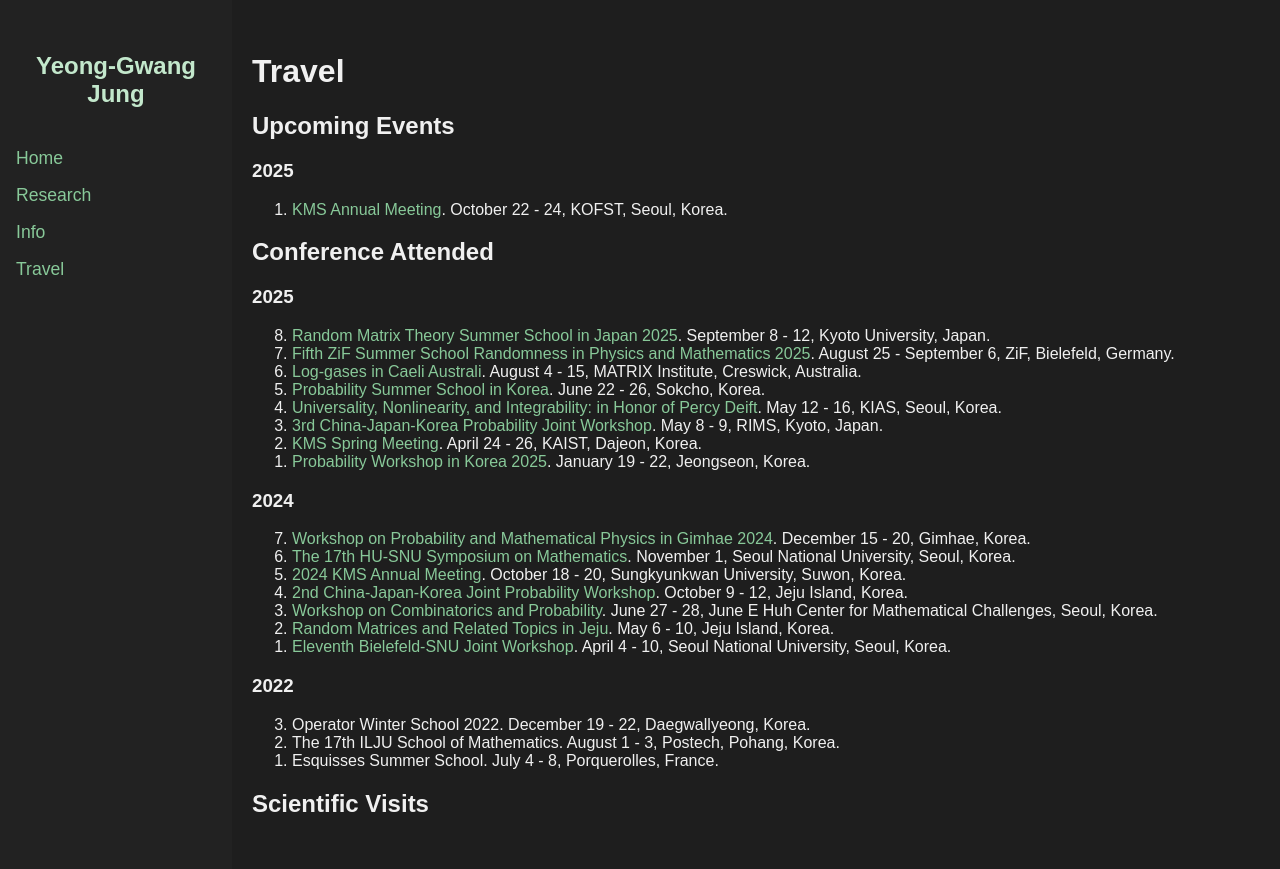
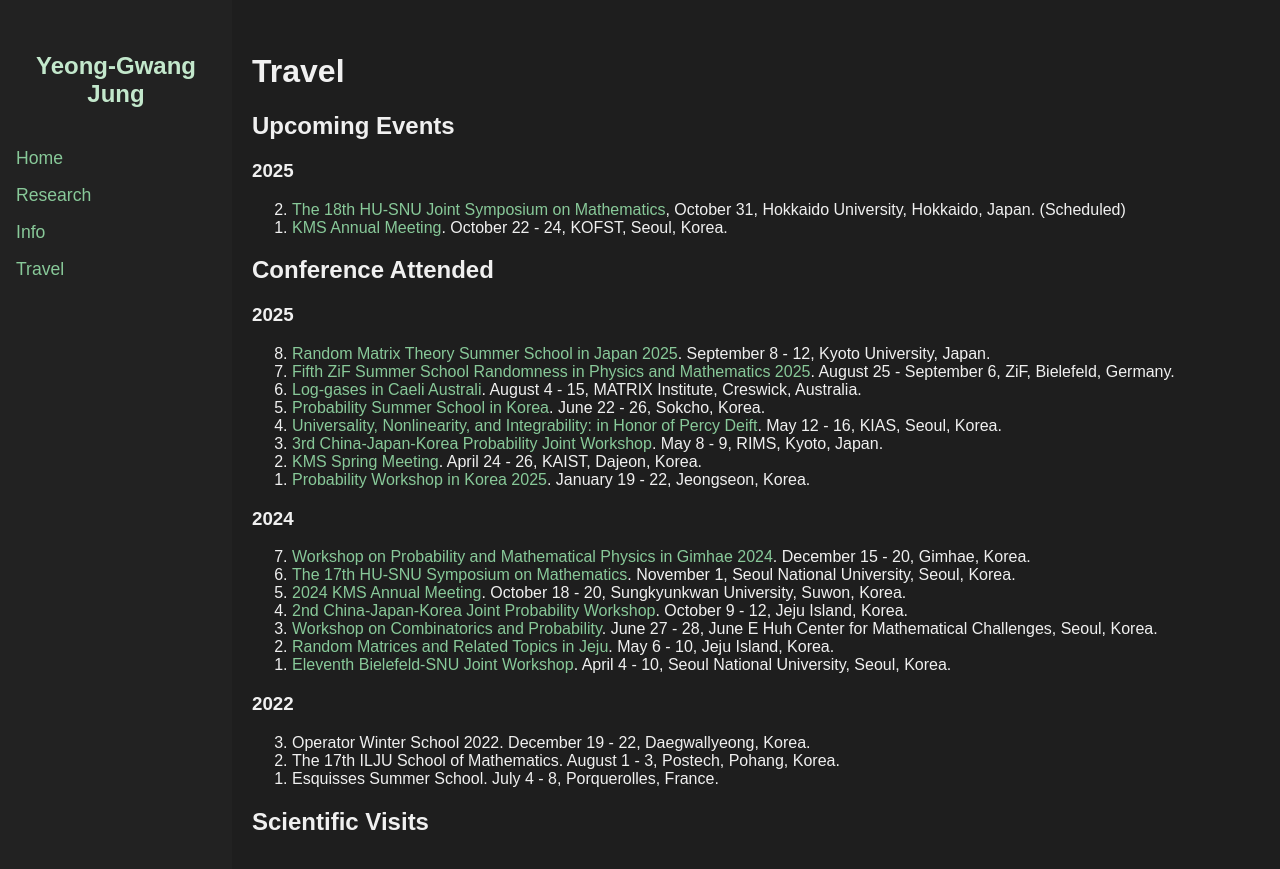
Before and after one commit to y-gJung/y-gJung.github.io, a Jekyll site: the page built from travel.md, in a window 1280 px wide. Shown: the top 869 px of the page. Built offline with Jekyll 4.4.1, drawn with Linux system fonts in a browser that asks for light colours.

Commit message:
Update travel.md

```diff
--- a/travel.md
+++ b/travel.md
@@ -9,6 +9,9 @@ title: Research
 
 ### 2025
 <ol reversed>
+  <li>
+    <a href="https://www2.sci.hokudai.ac.jp/dept/math/en/event/12826">The 18th HU-SNU Joint Symposium on Mathematics</a>, October 31, Hokkaido University, Hokkaido, Japan. (Scheduled)
+  </li>
   <li>
     <a href="https://www.kms.or.kr/conference/meeting/?period=90">KMS Annual Meeting</a>. October 22 - 24, KOFST, Seoul, Korea.
   </li>
```
